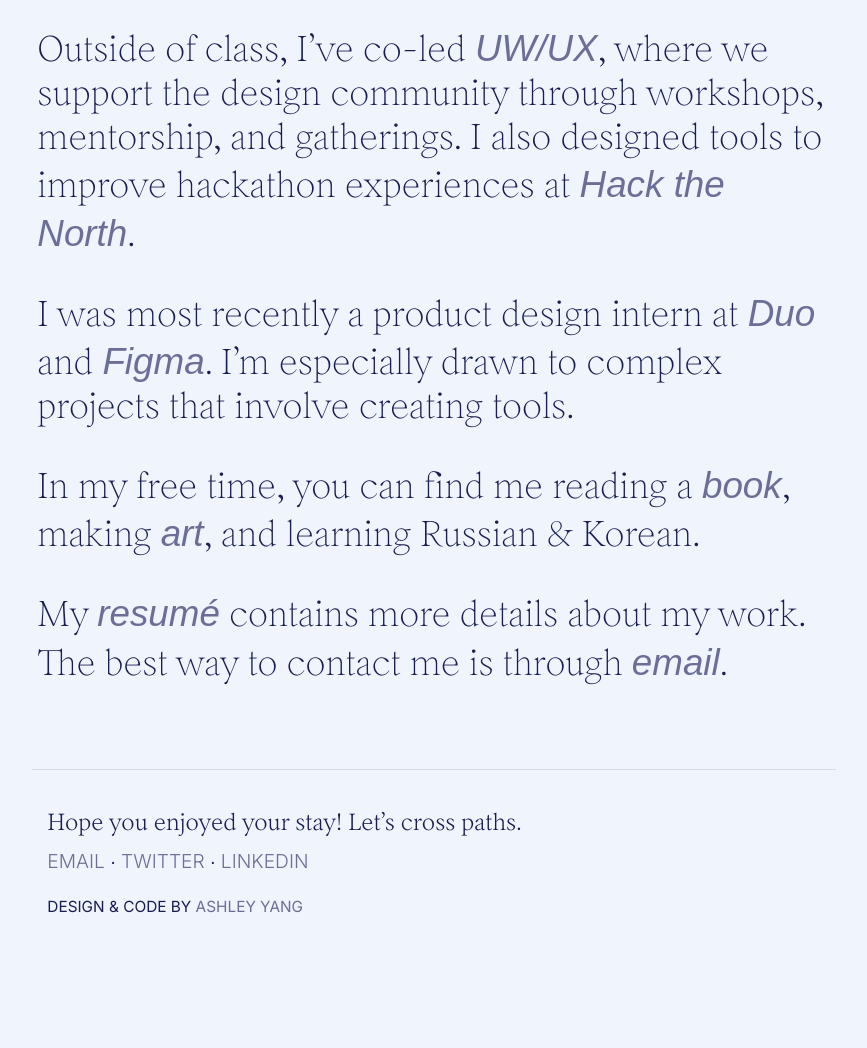
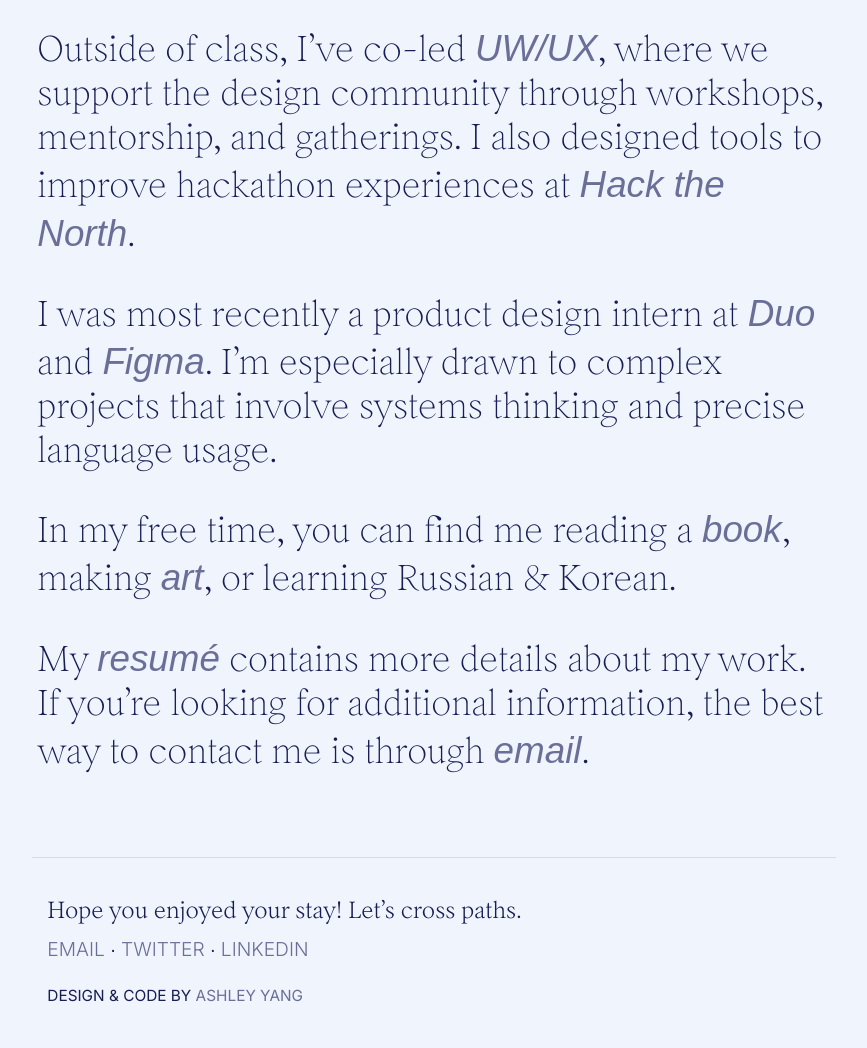
Before and after one commit to ashleyyyang/portfolio-2020, a plain HTML site: page about.html in a window 1280 px wide. Shown: the part 636-1684 px from the top of the page, without its empty margins (206-1073 px from the left). Before the commit the page ends 1596 px from the top, so only its background shows below. Drawn offline with nearby package versions, Linux system fonts and the light colour scheme; a web font is replaced by a local one.

Commit message:
tweaked about text

```diff
--- a/about.html
+++ b/about.html
@@ -135,7 +135,7 @@
                             <h2>
 
                                 I was most recently a product design intern at <a href="https://duo.com/" target="_blank">Duo</a> and <a href="https://www.figma.com/about/" target="_blank">Figma</a>.
-                            I’m especially drawn to complex projects that involve creating tools.</h2>
+                            I’m especially drawn to complex projects that involve systems thinking and precise language usage.</h2>
 
                             <!-- Design work that interests me the most is complex and original —  -->
 
@@ -144,7 +144,7 @@
 
 
                         <div class="blank pt-4 about">
-                            <h2>In my free time, you can find me reading a <a href="https://oku.club/user/ashyang" target="_blank" style="text-decoration: none;">book</a>, making <a href="https://twitter.com/coldstonefruit" target="_blank" style="text-decoration: none;">art</a>, and learning Russian & Korean.</h2>
+                            <h2>In my free time, you can find me reading a <a href="https://oku.club/user/ashyang" target="_blank" style="text-decoration: none;">book</a>, making <a href="https://twitter.com/coldstonefruit" target="_blank" style="text-decoration: none;">art</a>, or learning Russian & Korean.</h2>
                         </div>
 
                         <!-- <i class="fas fa-palette"></i> making art, and <i class="fa fa-pencil"></i> learning a new lanuage. -->
@@ -156,7 +156,7 @@
 
 
                         <div class="blank pt-4 about">
-                            <h2>My <a href="img/AshleyYang_Resume.pdf" target="_blank">resumé</a> contains more details about my work. The best way to contact me is through <a href="mailto:ashley.yang@uwaterloo.ca">email</a>.
+                            <h2>My <a href="img/AshleyYang_Resume.pdf" target="_blank">resumé</a> contains more details about my work. If you’re looking for additional information, the best way to contact me is through <a href="mailto:ashley.yang@uwaterloo.ca">email</a>.
                                 </h2>
                         </div>
 
```
Also changed, not shown: index.html (+1 -1 lines).
